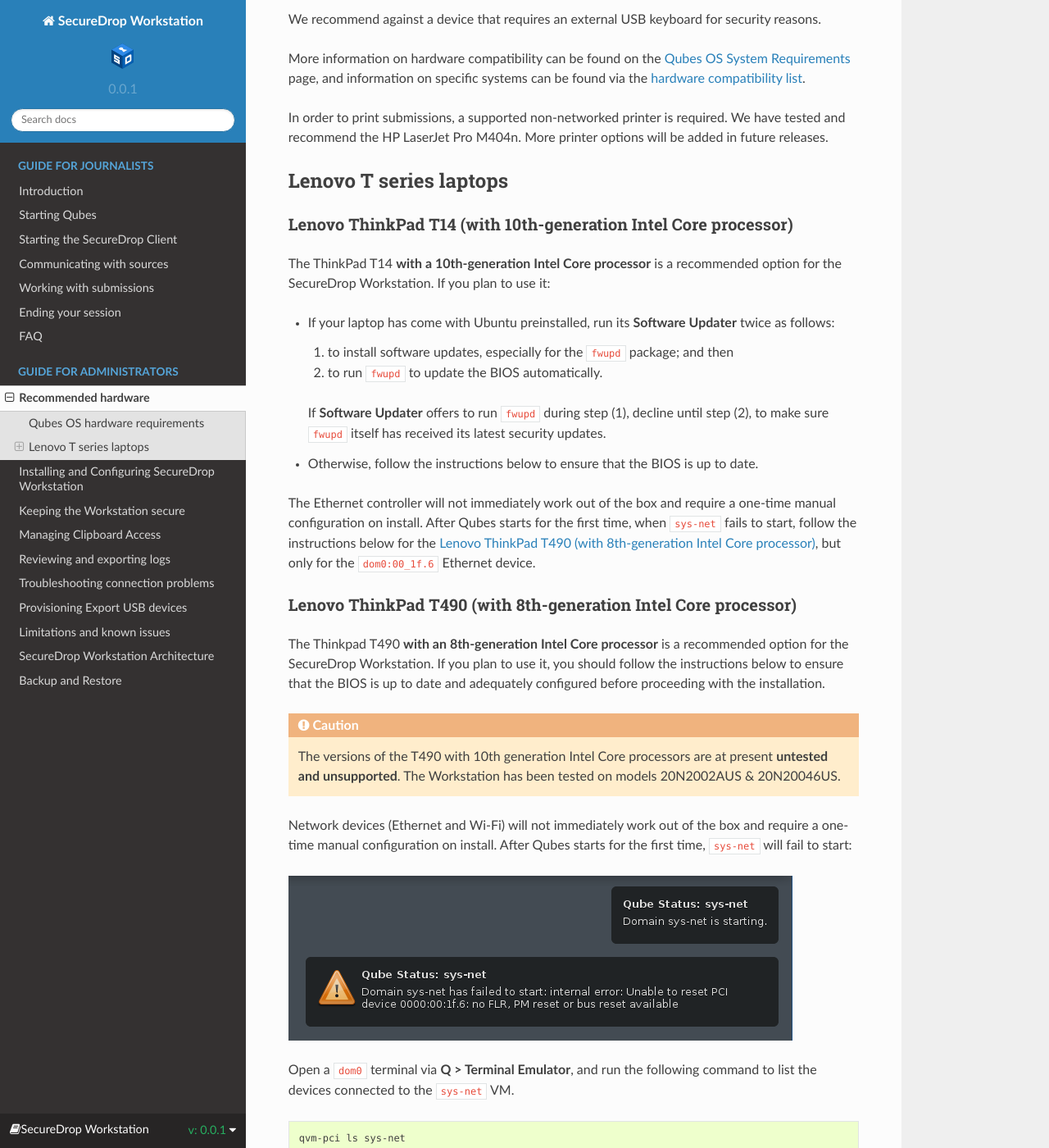
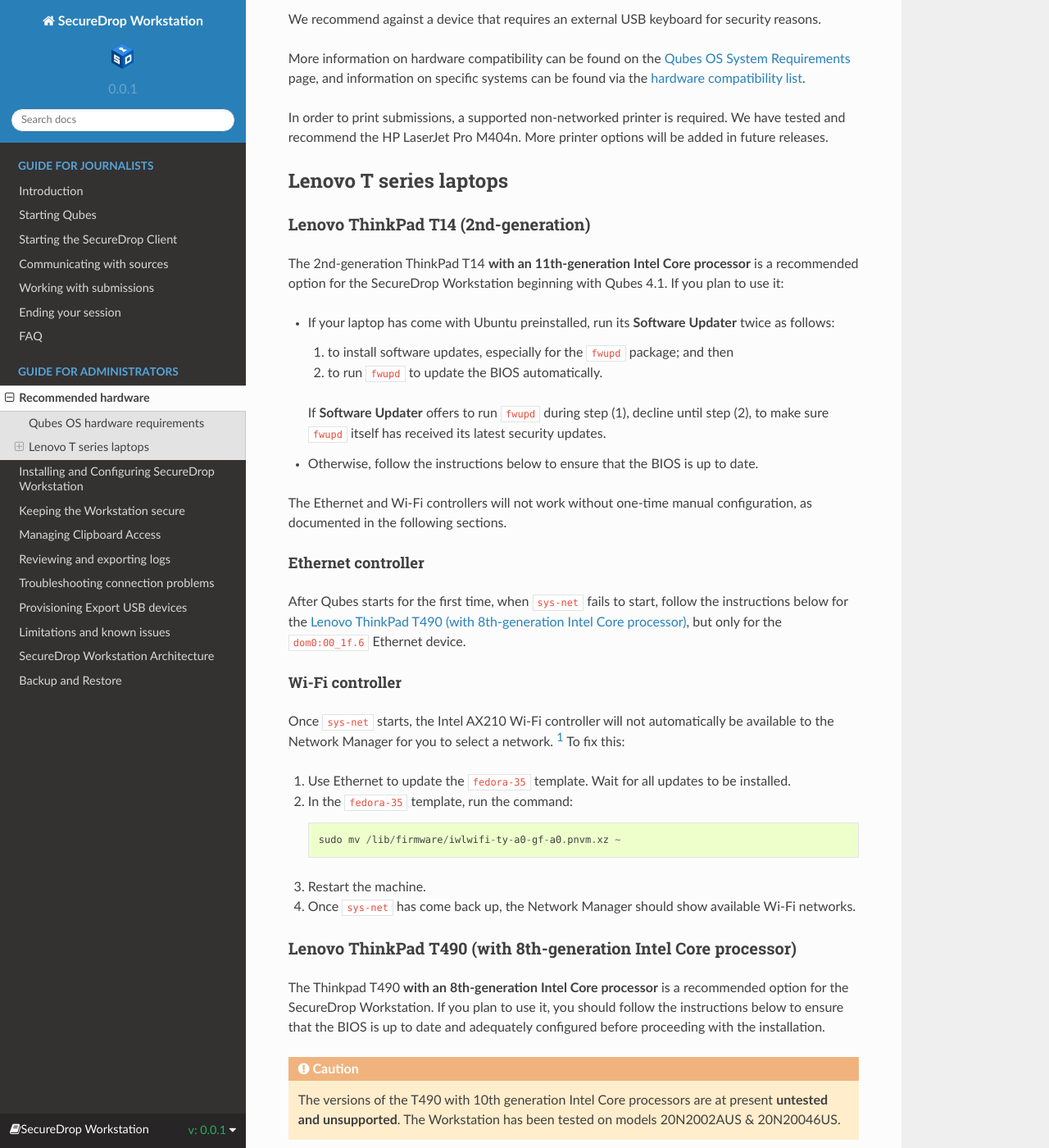
Before and after one commit to freedomofpress/securedrop-workstation-docs, a Sphinx documentation site: the page built from docs/admin/hardware.rst, in a window 1280 px wide and 1400 px high, scrolled down 521 px. Shown: the whole window at 82% size. Built offline with Sphinx 7.4.7 and the Read the Docs theme 2.0.0, drawn with Linux system fonts in a browser that asks for light colours; some of the changed text lies outside the part shown.

Commit message:
document Qubes 4.1 compatibility with 2nd-gen ThinkPad T14
Requires manual configuration to enable the Intel AX210 Wi-Fi
controller.

```diff
--- a/docs/admin/hardware.rst
+++ b/docs/admin/hardware.rst
@@ -24,9 +24,9 @@
 Lenovo T series laptops
 -----------------------
 
-Lenovo ThinkPad T14 (with 10th-generation Intel Core processor)
-~~~~~~~~~~~~~~~~~~~~~~~~~~~~~~~~~~~~~~~~~~~~~~~~~~~~~~~~~~~~~~~
-The ThinkPad T14 **with a 10th-generation Intel Core processor** is a recommended option for the SecureDrop Workstation. If you plan to use it:
+Lenovo ThinkPad T14 (2nd-generation)
+~~~~~~~~~~~~~~~~~~~~~~~~~~~~~~~~~~~~
+The 2nd-generation ThinkPad T14 **with an 11th-generation Intel Core processor** is a recommended option for the SecureDrop Workstation beginning with Qubes 4.1. If you plan to use it:
 
 - If your laptop has come with Ubuntu preinstalled, run its **Software Updater** twice as follows:
 
@@ -37,7 +37,23 @@
 
 - Otherwise, follow the instructions below to ensure that the BIOS is up to date.
 
-The Ethernet controller will not immediately work out of the box and require a one-time manual configuration on install. After Qubes starts for the first time, when ``sys-net`` fails to start, follow the instructions below for the :ref:`thinkpad_t490`, but only for the ``dom0:00_1f.6`` Ethernet device.
+The Ethernet and Wi-Fi controllers will not work without one-time manual configuration, as documented in the following sections.
+
+Ethernet controller
+^^^^^^^^^^^^^^^^^^^
+After Qubes starts for the first time, when ``sys-net`` fails to start, follow the instructions below for the :ref:`thinkpad_t490`, but only for the ``dom0:00_1f.6`` Ethernet device.
+
+Wi-Fi controller
+^^^^^^^^^^^^^^^^
+Once ``sys-net`` starts, the Intel AX210 Wi-Fi controller will not automatically be available to the Network Manager for you to select a network. [#ax210_dmesg]_  To fix this:
+
+#. Use Ethernet to update the ``fedora-35`` template.  Wait for all updates to be installed.
+#. In the ``fedora-35`` template, run the command::
+
+      sudo mv /lib/firmware/iwlwifi-ty-a0-gf-a0.pnvm.xz ~
+
+#. Restart the machine.
+#. Once ``sys-net`` has come back up, the Network Manager should show available Wi-Fi networks.
 
 .. _thinkpad_t490:
 
@@ -181,3 +197,12 @@
 - 1 x USB 3.1 Gen 2 Type-C / Intel Thunderbolt 3 (Power Delivery, DisplayPort, Data transfer)
 
 The first of these ports will continue to function as a USB-C port. After disabling Thunderbolt, the second port can no longer be used for Thunderbolt or for USB-C data transfer, but it can still be used for power delivery (i.e. to plug in your AC adapter). If you are unsure about the features of your laptop's USB-C ports, or if you are using a different make or model, please consult the technical specifications of your laptop for further information.
+
+.. rubric:: Footnotes
+
+.. [#ax210_dmesg] In ``sys-net``'s ``dmesg`` output you'll see an error like:
+
+   .. code-block::
+
+      Timeout waiting for PNVM load!
+      Failed to start RT ucode: 110
```
